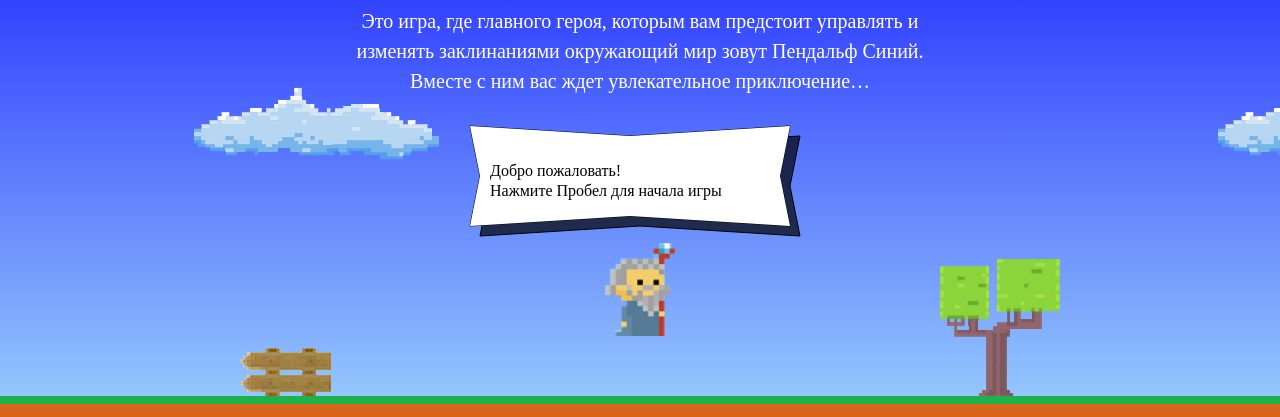
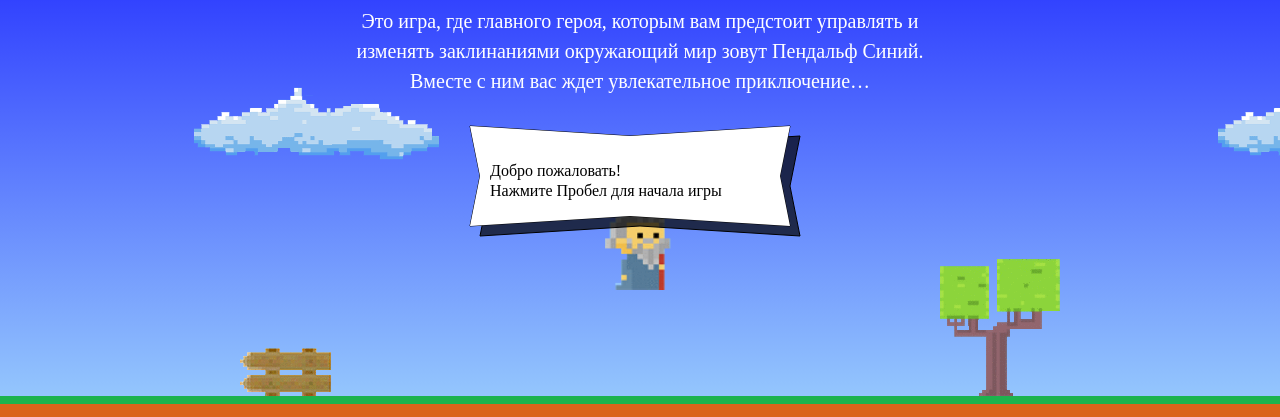
Before and after one commit to dimkaar/254319-code-and-magick, a website: page index.html in a window 1280 px wide. Shown: the part 203-620 px from the top of the page. Drawn offline with Linux system fonts and the light colour scheme; a web font is replaced by a local one.

Commit message:
Mistake with the wizard position has been corrected

```diff
--- a/index.html
+++ b/index.html
@@ -198,7 +198,7 @@
   }
 
   function getWizardY(height) {
-    return height / 3 * 1 + getWizardHeight()/2;
+    return height / 3;
   }
 
 </script>
```
